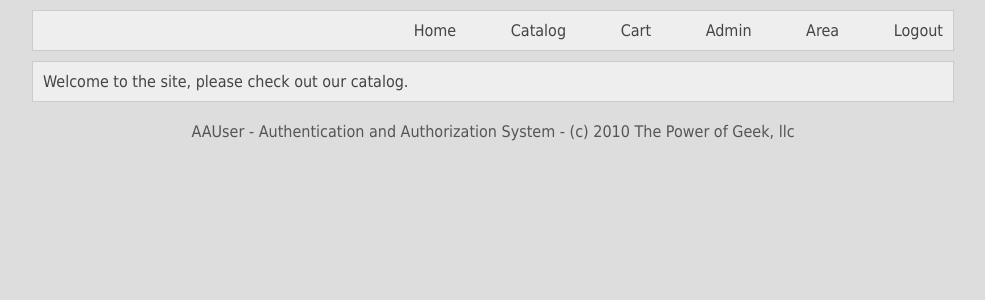
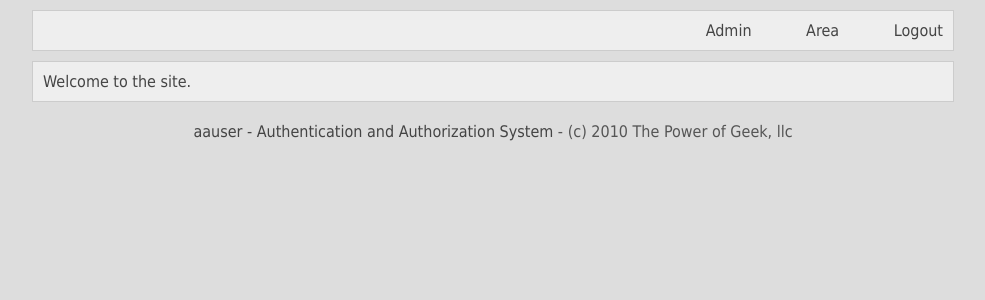
Before and after one commit to AMC/aauser, a PHP site: page / in a window 1280 px wide. Shown: the top 300 px of the page, without its empty margins (147-1132 px from the left). Run offline with PHP 8.4, Linux system fonts and the light colour scheme; the visitor is signed in with stand-in values (Sample User, id 1); some libraries are stand-ins or nearby versions.

Commit message:
Removed excess files

```diff
--- a/index.php
+++ b/index.php
@@ -7,9 +7,7 @@
 <?php include("layout/_layout_menu.php"); ?>
 
 <div id="container">
-  Welcome to the site, please check out our <a href="catalog.php">catalog</a>.
-
-
+  Welcome to the site.
 
   <div style="clear: both">
   </div>
--- a/layout/_layout_bottom.php
+++ b/layout/_layout_bottom.php
@@ -1,6 +1,6 @@
 
   <div id="footer">
-    AAUser - Authentication and Authorization System - (c) 2010 The Power of Geek, llc
+    <a href="github.com/AMC/aauser">aauser - Authentication and Authorization System</a> - (c) 2010 The Power of Geek, llc
   </div>
 </body>
 </html>
--- a/layout/_layout_menu.php
+++ b/layout/_layout_menu.php
@@ -1,8 +1,4 @@
 <div id="menu">
-
-  <a href="index.php">Home</a>
-  <a href="catalog.php">Catalog</a>
-  <a href="cart.php">Cart</a>
 
   <?php if ($_SESSION['role'] == 'admin') { ?>
     <a href="admin.php">Admin Area</a>
--- a/layout/_layout_top.php
+++ b/layout/_layout_top.php
@@ -8,7 +8,7 @@
 <html lang="en">
 <head>
 	<meta http-equiv="Content-Type" content="text/html; charset=utf-8">
-	<title>Ecom</title>
+	<title>aauser</title>
 	<meta name="author" content="Andrew Canfield">
 	<!-- Date: 2010-08-20 -->
 
--- a/sql/data.sql
+++ b/sql/data.sql
@@ -1 +1 @@
-INSERT INTO users(email, password_hash, role) VALUES ('admin', '622e095823153a1a6b63296f7c839956f74fda64', 'admin') # email: admin  | pass: admin
+INSERT INTO users(email, password_hash, role) VALUES ('admin', 'bfb01344 ', 'admin') # email: admin  | pass: admin
```
Also changed, not shown: user.php (+4 -4 lines).
